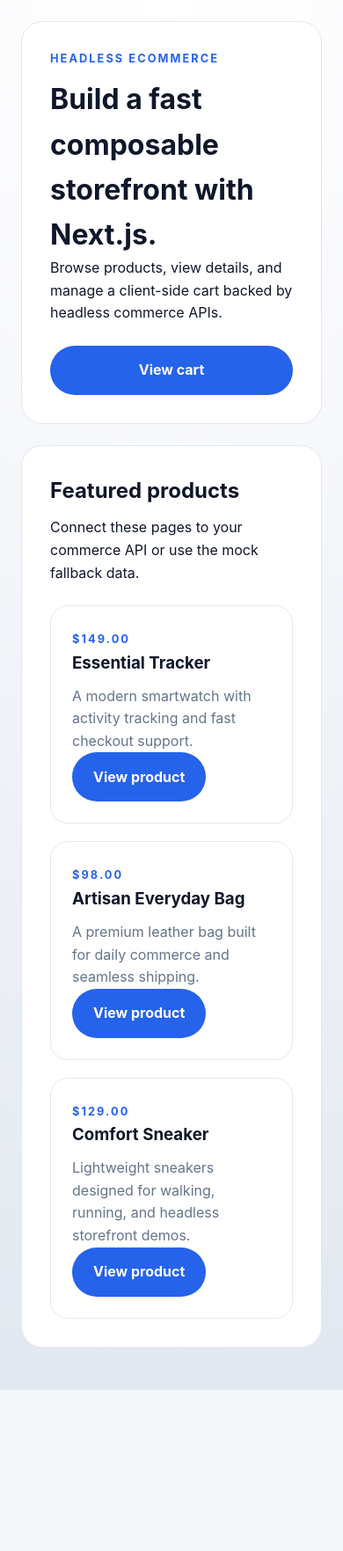
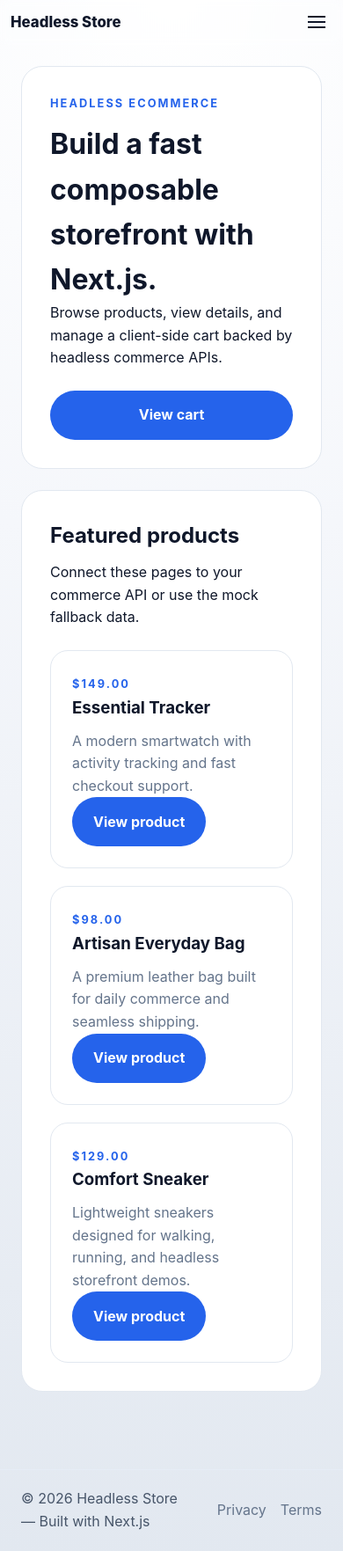
Before and after one commit to lucasdrew448-cmd/ecommerce, a Next.js app: page / in a window 390 px wide. Shown: the whole page at 88% size. Before the commit the page ends 1580 px from the top, so only its background shows below. Built offline with nearby package versions, Linux system fonts and the light colour scheme; no server answers.

Commit message:
add header and footer components with styling

```diff
--- a/app/globals.css
+++ b/app/globals.css
@@ -208,3 +208,121 @@
     grid-template-columns: 1fr;
   }
 }
+
+/* Header styles */
+.site-header {
+  background: transparent;
+  position: sticky;
+  top: 0;
+  z-index: 40;
+  backdrop-filter: blur(6px);
+}
+
+.header-inner {
+  max-width: 1180px;
+  margin: 0 auto;
+  padding: 12px 24px;
+  display: flex;
+  align-items: center;
+  gap: 16px;
+  justify-content: space-between;
+}
+
+.brand a {
+  font-weight: 800;
+  color: #0f172a;
+  font-size: 1.05rem;
+}
+
+.nav {
+  display: flex;
+  gap: 18px;
+  align-items: center;
+}
+
+.nav a {
+  color: #0f172a;
+  font-weight: 700;
+}
+
+.nav-toggle {
+  display: none;
+  background: transparent;
+  border: none;
+  padding: 8px;
+}
+
+.hamburger {
+  display: block;
+  width: 20px;
+  height: 2px;
+  background: #0f172a;
+  position: relative;
+}
+
+.hamburger::after,
+.hamburger::before {
+  content: "";
+  position: absolute;
+  left: 0;
+  width: 20px;
+  height: 2px;
+  background: #0f172a;
+}
+
+.hamburger::before {
+  top: -6px;
+}
+
+.hamburger::after {
+  top: 6px;
+}
+
+.site-footer {
+  margin-top: 40px;
+  border-top: 1px solid #e6edf6;
+  padding: 20px 0;
+  background: transparent;
+}
+
+.footer-inner {
+  max-width: 1180px;
+  margin: 0 auto;
+  padding: 0 24px;
+  display: flex;
+  justify-content: space-between;
+  align-items: center;
+  gap: 12px;
+  color: #475569;
+}
+
+.footer-nav a {
+  margin-left: 16px;
+  color: #64748b;
+}
+
+@media (max-width: 860px) {
+  .nav {
+    position: absolute;
+    right: 24px;
+    top: 64px;
+    background: white;
+    border: 1px solid #e2e8f0;
+    padding: 12px;
+    border-radius: 12px;
+    flex-direction: column;
+    display: none;
+  }
+
+  .nav.open {
+    display: flex;
+  }
+
+  .nav-toggle {
+    display: inline-flex;
+  }
+
+  .header-inner {
+    padding: 12px;
+  }
+}
--- a/app/layout.tsx
+++ b/app/layout.tsx
@@ -1,5 +1,7 @@
 import type { Metadata } from "next";
 import "./globals.css";
+import Header from "@/components/Header";
+import Footer from "@/components/Footer";
 
 export const metadata: Metadata = {
   title: "Headless Ecommerce Store",
@@ -10,7 +12,9 @@
   return (
     <html lang="en">
       <body>
+        <Header />
         <div className="page-shell">{children}</div>
+        <Footer />
       </body>
     </html>
   );
--- /dev/null
+++ b/components/Footer.tsx
@@ -0,0 +1,13 @@
+export default function Footer() {
+  return (
+    <footer className="site-footer">
+      <div className="footer-inner">
+        <p>© {new Date().getFullYear()} Headless Store — Built with Next.js</p>
+        <nav className="footer-nav">
+          <a href="#">Privacy</a>
+          <a href="#">Terms</a>
+        </nav>
+      </div>
+    </footer>
+  );
+}
--- /dev/null
+++ b/components/Header.tsx
@@ -0,0 +1,31 @@
+"use client";
+
+import Link from "next/link";
+import { useState } from "react";
+
+export default function Header() {
+  const [open, setOpen] = useState(false);
+
+  return (
+    <header className="site-header">
+      <div className="header-inner">
+        <div className="brand">
+          <Link href="/">Headless Store</Link>
+        </div>
+
+        <nav className={`nav ${open ? "open" : ""}`} aria-label="Main navigation">
+          <Link href="/">Home</Link>
+          <Link href="/cart">Cart</Link>
+        </nav>
+
+        <button
+          className="nav-toggle"
+          aria-label="Toggle navigation"
+          onClick={() => setOpen((v) => !v)}
+        >
+          <span className="hamburger" />
+        </button>
+      </div>
+    </header>
+  );
+}
```
